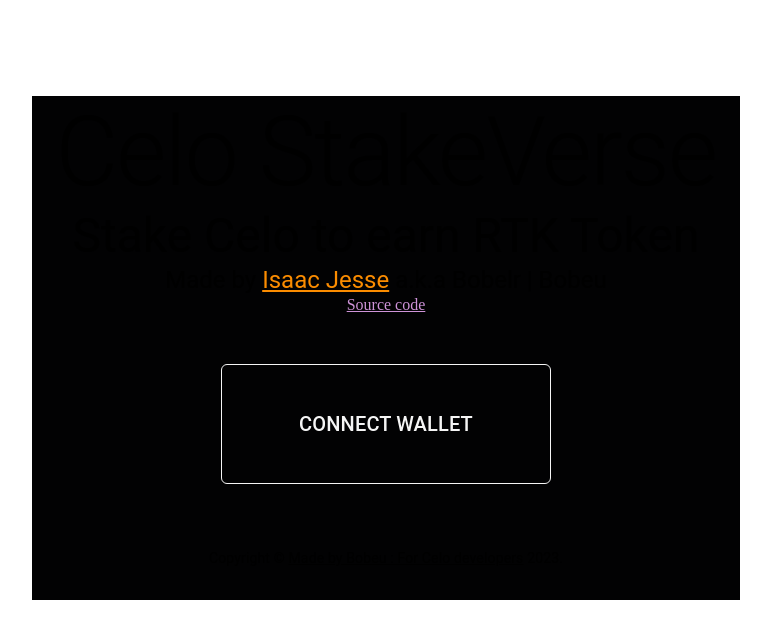
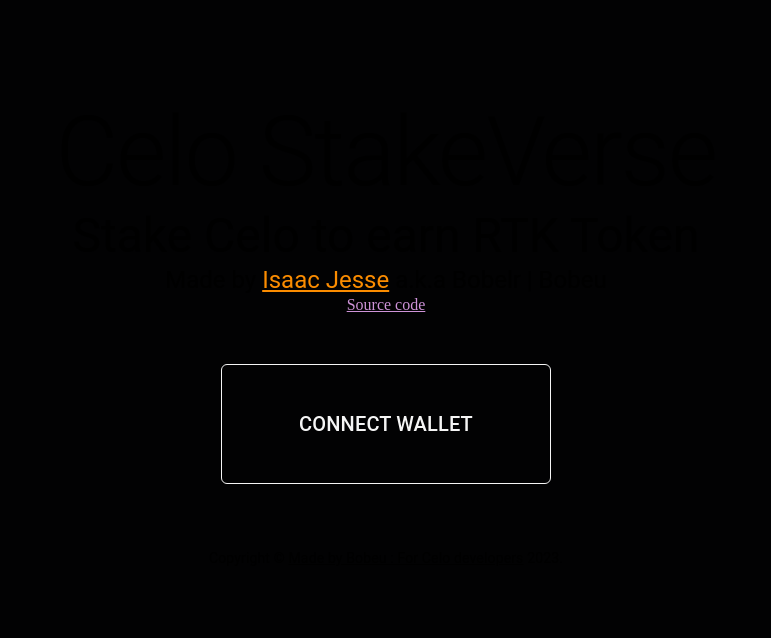
Before and after one commit to bobeu/stakingdapp-on-celo, a Next.js app in the folder frontend/: page / in a window 1280 px wide. Shown: the top 638 px of the page, without its empty margins (254-1025 px from the left). Built offline with nearby package versions, Linux system fonts and the light colour scheme.

Commit message:
fixed issue

```diff
--- a/frontend/components/App.tsx
+++ b/frontend/components/App.tsx
@@ -150,8 +150,8 @@ export default function App(props: AppProps) {
   };
 
   return (
-    <ThemeProvider theme={theme}>
-      <CssBaseline />
+    <React.Fragment>
+      {/* <CssBaseline /> */}
       <Container maxWidth='md' component={'main'}>
         <AppBar position="static" sx={{background:'none'}}>
           <Toolbar sx={boxStyle.profile_style}>
@@ -251,6 +251,6 @@ export default function App(props: AppProps) {
         </Box>
       </Container>
       <Footer sx={{ mt: 8, mb: 4 }} />
-    </ThemeProvider>
+    </React.Fragment>
   );
 }
--- a/frontend/pages/index.tsx
+++ b/frontend/pages/index.tsx
@@ -10,9 +10,9 @@ export default function Home() {
 
   const setaccount = (x:string) => setAccount(x);
   const toggleAuthenticating = () => setAuthenticating(!isAuthenticating);
-
+  // style={{background: 'rgb(2, 2, 3)'}}
   return (
-    <div style={{background: 'rgb(2, 2, 3)'}}>
+    <div >
       {
         !isUserAuthenticated ? <LandingPage
           isAuthenticating={isAuthenticating}
--- a/frontend/styles/globals.css
+++ b/frontend/styles/globals.css
@@ -87,7 +87,7 @@ body {
 
 body {
   color: rgb(var(--foreground-rgb));
-  /* background: rgb(2, 2, 3); */
+  background: rgb(2, 2, 3);
 }
 
 a {
```
